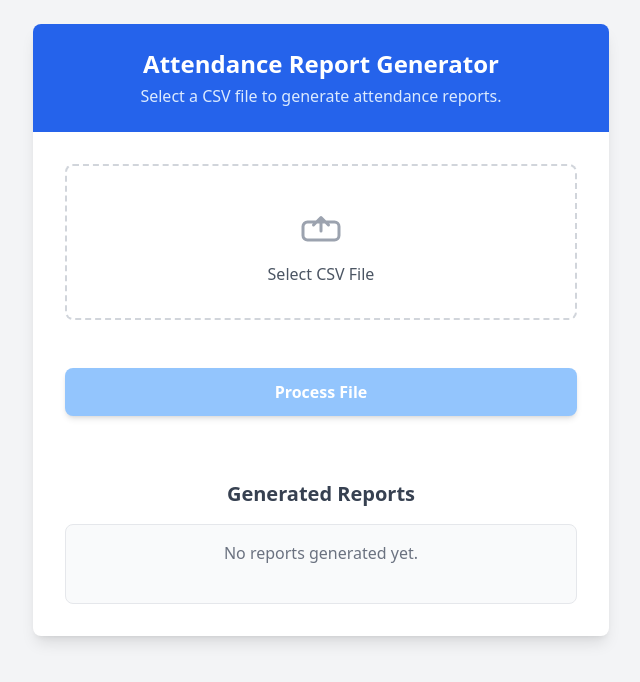
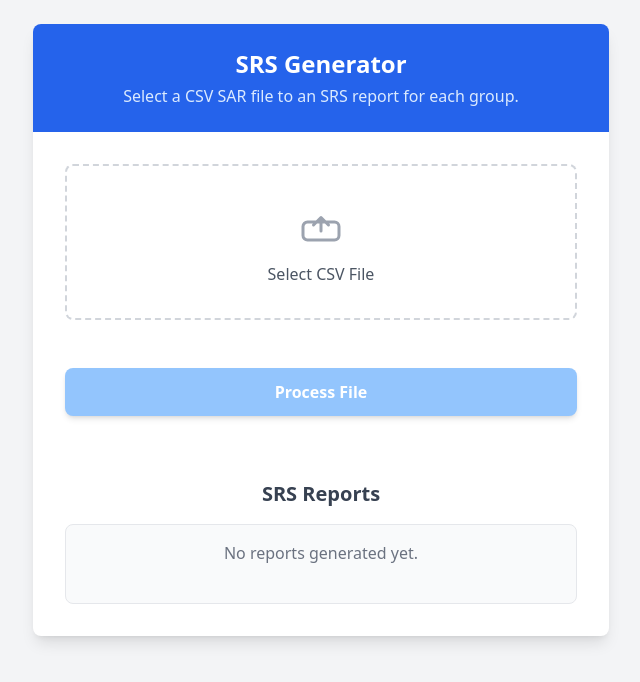
Before and after one commit to tgrozenski/SRS_Generator, a plain HTML site: page index.html in a window 1280 px wide. Shown: the whole page, without its empty margins (319-959 px from the left). Drawn offline with nearby package versions, Linux system fonts and the light colour scheme.

Commit message:
Improved text in index.html

```diff
--- a/index.html
+++ b/index.html
@@ -10,8 +10,8 @@
 <body class="bg-gray-100 flex items-start justify-center min-h-screen p-4 sm:p-6">
     <div class="container bg-white rounded-lg shadow-lg w-full max-w-xl">
         <header class="bg-blue-600 text-white text-center p-6 rounded-t-lg">
-            <h1 class="text-2xl font-bold">Attendance Report Generator</h1>
-            <p class="mt-1 text-blue-100">Select a CSV file to generate attendance reports.</p>
+            <h1 class="text-2xl font-bold">SRS Generator</h1>
+            <p class="mt-1 text-blue-100">Select a CSV SAR file to an SRS report for each group.</p>
         </header>
         <main class="p-6 sm:p-8 flex flex-col gap-8">
             <div class="upload-section text-center">
@@ -35,7 +35,7 @@
                 </div>
             </div>
             <div class="results-section">
-                <h2 class="text-center text-xl font-semibold text-gray-700 mb-4">Generated Reports</h2>
+                <h2 class="text-center text-xl font-semibold text-gray-700 mb-4">SRS Reports</h2>
                 <div id="reportList" class="border border-gray-200 rounded-lg p-4 min-h-[80px] bg-gray-50">
                     <p class="placeholder text-center text-gray-500">No reports generated yet.</p>
                 </div>
```
Also changed, not shown: previewConfig.json (deleted).
